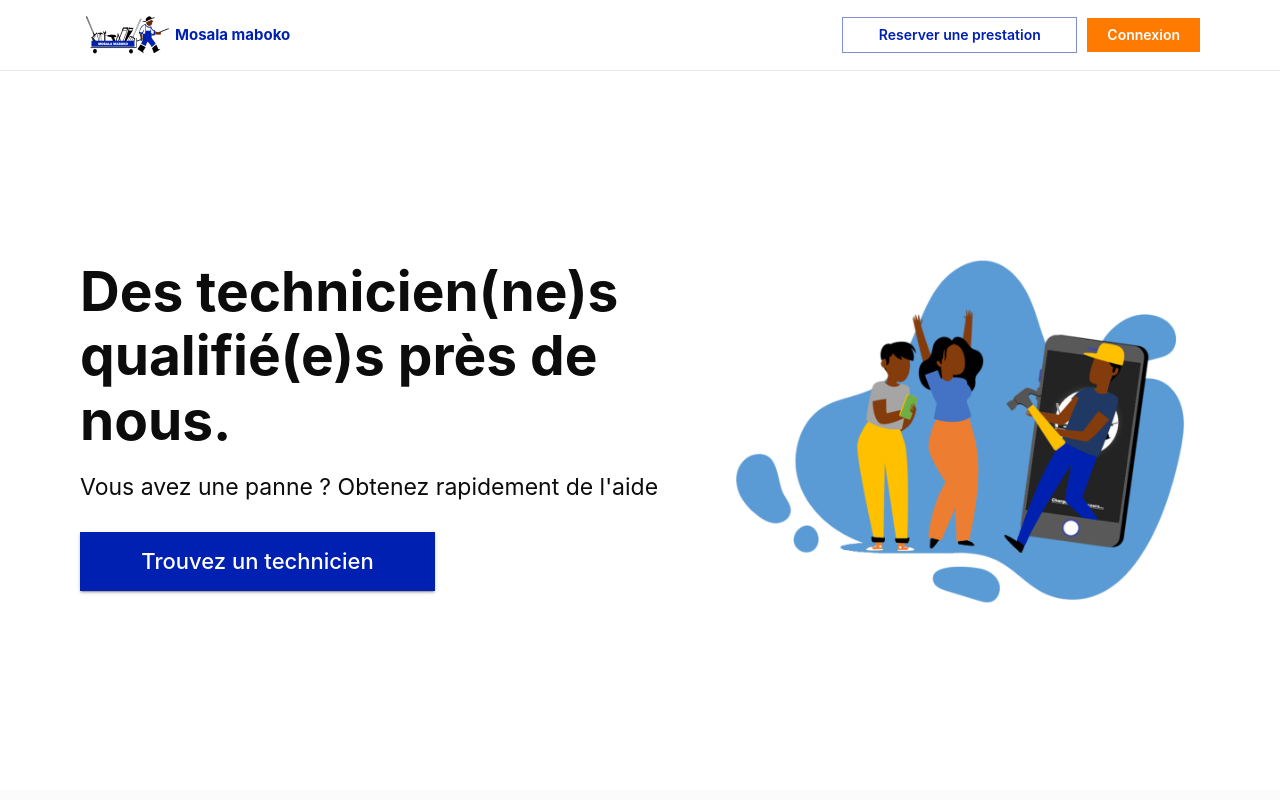
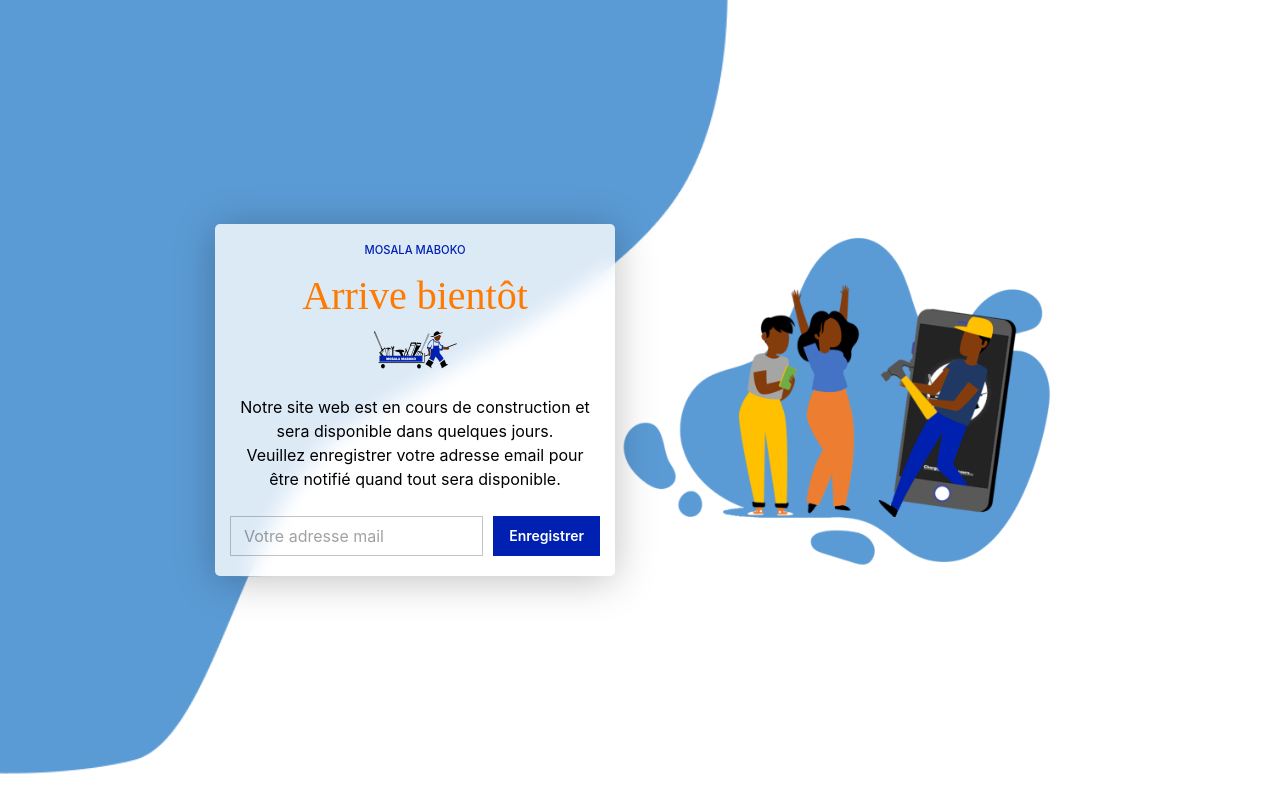
Before and after one commit to mosalaDev/mosalamaboko, a React (Create React App) app: page / in a window 1280 px wide. Shown: the top 800 px of the page. Built offline with nearby package versions, Linux system fonts and the light colour scheme; no server answers; a web font is replaced by a local one.

Commit message:
Block site

```diff
--- a/src/App.js
+++ b/src/App.js
@@ -29,7 +29,7 @@ function App() {
     <Router>
       <ThemeProvider theme={theme}>
         <Switch>
-          {/* <Route path="/" component={Presentation} /> */}
+          <Route path="/" component={Presentation} />
           <ProtectedRoute
             path="/client/:username"
             component={ProfileNavigation}
```
